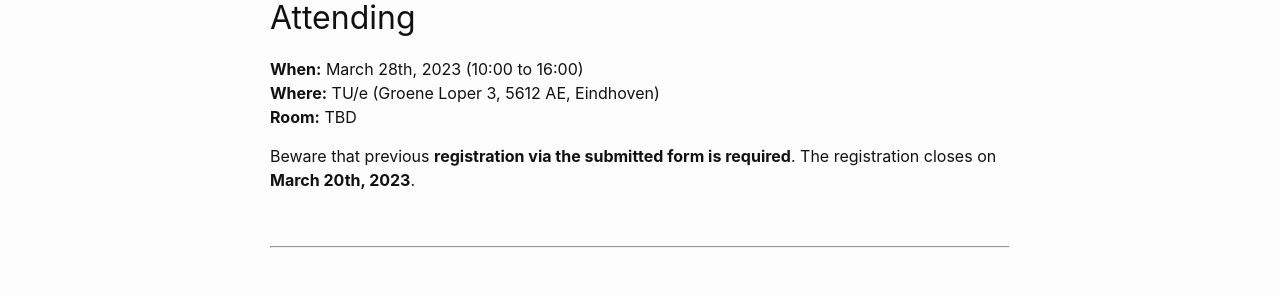
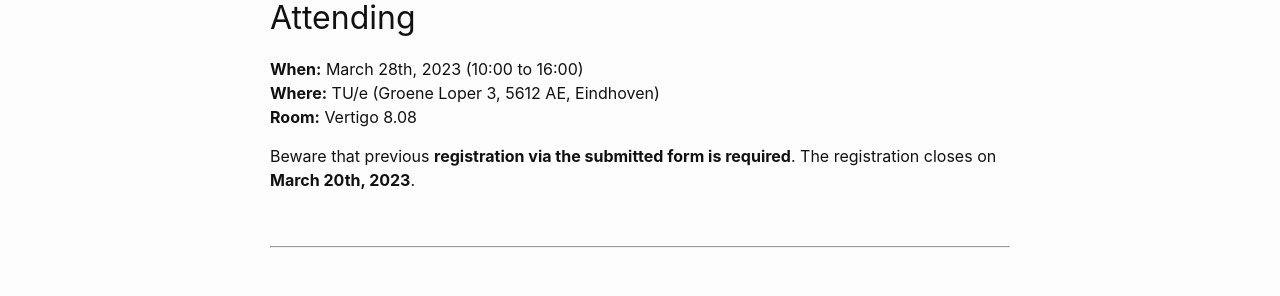
Before and after one commit to lmove/sweng-seminar, a Jekyll site: the page built from docs/index.md, in a window 1280 px wide. Shown: the part 352-648 px from the top of the page. Built offline with Jekyll 4.4.1, drawn with Linux system fonts in a browser that asks for light colours.

Commit message:
Update room

```diff
--- a/docs/index.md
+++ b/docs/index.md
@@ -22,7 +22,7 @@ On Tuesday, March 28th, we will host at TU/e a one-day seminar in the context of
 
   <b>When:</b> March 28th, 2023 (10:00 to 16:00)<br>
   <b>Where:</b> TU/e (Groene Loper 3, 5612 AE, Eindhoven) <br>
-  <b>Room:</b> TBD
+  <b>Room:</b> Vertigo 8.08
   <br>
   <p>Beware that previous <b>registration via the submitted form is required</b>. The registration closes on <b>March 20th, 2023</b>.</p>
 
```
